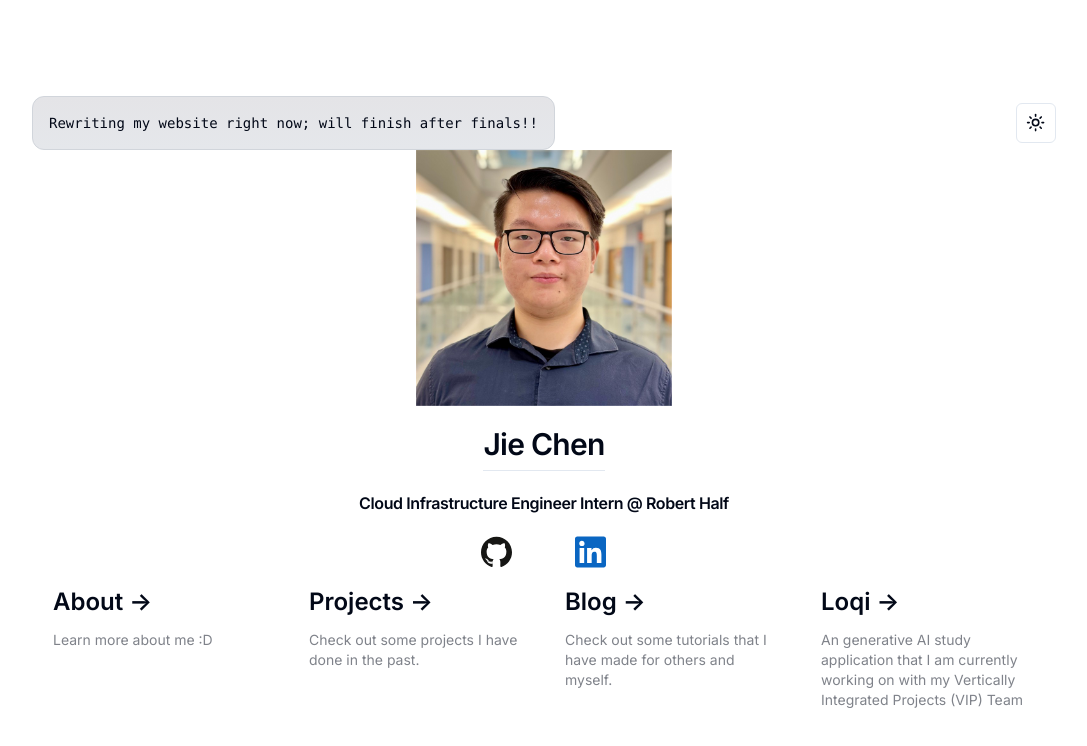
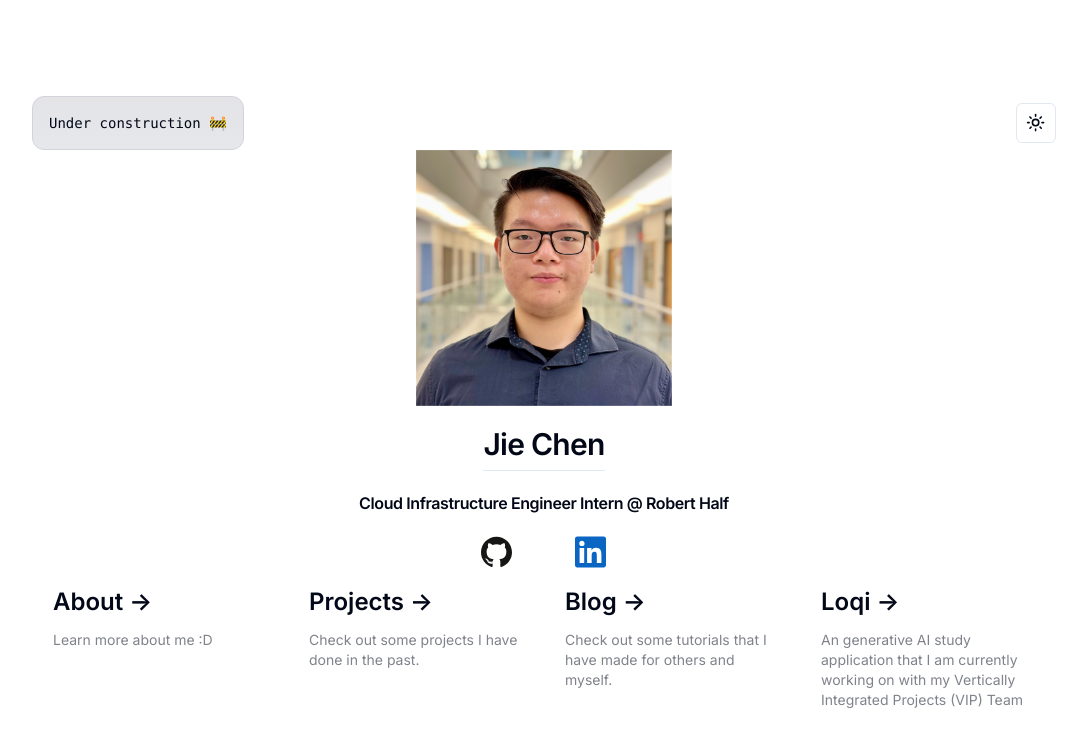
Before and after one commit to jiechenmc/jiechen.dev-too-professional, a Next.js app: page / in a window 1280 px wide. Shown: the top 746 px of the page, without its empty margins (96-1183 px from the left). Built offline with nearby package versions, Linux system fonts and the light colour scheme; some icons are missing.

Commit message:
Update page.tsx

```diff
--- a/app/page.tsx
+++ b/app/page.tsx
@@ -8,7 +8,7 @@ import LinkBar from "@/components/home/LinkBar";
 export default function Home() {
   return (
     <main className="flex min-h-screen flex-col items-center justify-between p-24">
-      <TopBanner lText="Rewriting my website right now; will finish after finals!!" />
+      <TopBanner lText="Under construction 🚧" />
 
       <div className="relative flex flex-col gap-5 place-items-center before:absolute before:h-[300px] before:w-full before:-translate-x-1/2 before:rounded-full before:bg-gradient-radial before:from-white before:to-transparent before:blur-2xl before:content-[''] after:absolute after:-z-20 after:h-[180px] after:w-full after:translate-x-1/3 after:bg-gradient-conic after:from-sky-200 after:via-blue-200 after:blur-2xl after:content-[''] before:dark:bg-gradient-to-br before:dark:from-transparent before:dark:to-blue-700 before:dark:opacity-10 after:dark:from-sky-900 after:dark:via-[#0141ff] after:dark:opacity-40 sm:before:w-[480px] sm:after:w-[240px] before:lg:h-[360px]">
         <Image
```
